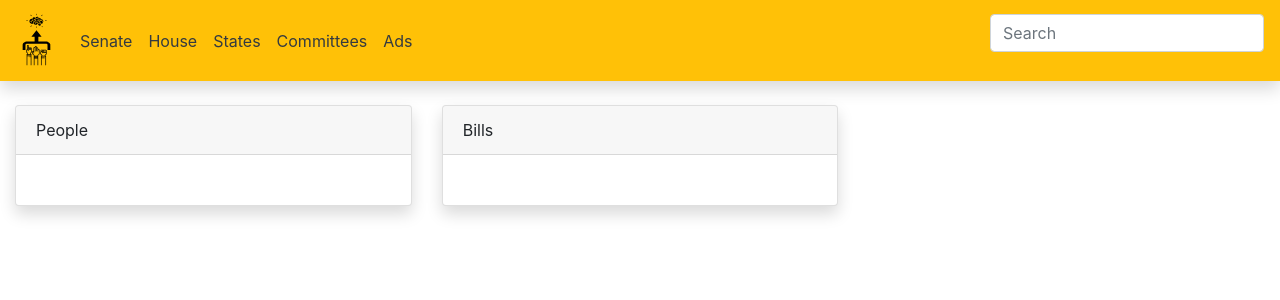
After one commit to OrangeHoopla/PoliAgg, a Django app: template Poly_Map/Landing/templates/Landing/search.html in a window 1280 px wide. The commit adds this page. Shown: the top 300 px of the page. Run offline with Django 3.2, Linux system fonts and the light colour scheme; the template is opened without the code that fills it, so the values that code supplies are empty; some libraries are stand-ins or nearby versions.

Commit message:
SEARCH: added search page and other things

```diff
--- a/Poly_Map/Landing/templates/Landing/navbar.html
+++ b/Poly_Map/Landing/templates/Landing/navbar.html
@@ -25,4 +25,13 @@
       </li>
     </ul>
   </div>
+
+
+  <form class="navbar-form navbar-left" method="GET" action="{% url 'search' %}">
+        <div class="form-group">
+          <input name="q" type="text" class="form-control" placeholder="Search" value="{{request.GET.q}}">
+        </div>
+
+      </form>
+
 </nav>
--- /dev/null
+++ b/Poly_Map/Landing/templates/Landing/search.html
@@ -0,0 +1,121 @@
+<!doctype html>
+<html lang="en">
+  <head>
+    <!-- Required meta tags -->
+    <meta charset="utf-8">
+    <meta name="viewport" content="width=device-width, initial-scale=1, shrink-to-fit=no">
+
+    <!-- Bootstrap CSS -->
+    <link rel="stylesheet" href="https://stackpath.bootstrapcdn.com/bootstrap/4.4.1/css/bootstrap.min.css" integrity="sha384-Vkoo8x4CGsO3+Hhxv8T/Q5PaXtkKtu6ug5TOeNV6gBiFeWPGFN9MuhOf23Q9Ifjh" crossorigin="anonymous">
+
+    <title>Hello, world!</title>
+    {% include 'navbar.html' %}
+
+        	<div class="row">
+&nbsp
+    	</div>
+
+  </head>
+  <body>
+  	<style>
+
+.list-group{
+    max-height: 400px;
+    margin-bottom: 10px;
+    overflow:scroll;
+    -webkit-overflow-scrolling: touch;
+}
+</style>
+  	{% load static %}
+
+  	    <div class="container-fluid">
+    	<div class="row">
+
+
+    		<div class="col-4">
+    			<div class="card shadow">
+    				<div class="card-header">
+    					People
+    				</div>
+
+    				<div class="card-body">
+					    	<div class="panel-body">
+						        <ul class="list-group">
+						        	{% for person in people %}
+
+						        		{% if person.house == 1 %}
+						        			{% with location="house" %}
+						        			<li class="list-group-item">
+								            	<a href="/{{location}}/{{person.first_name}},{{person.last_name}}">
+								            	{{person.first_name}} {{person.last_name}}
+								            	</a>
+						            		</li>
+						            		{% endwith %}
+
+						        		{% else %}
+						        			{% with location="senate" %}
+						        			<li class="list-group-item">
+								            	<a href="/{{location}}/{{person.first_name}},{{person.last_name}}">
+								            	{{person.first_name}} {{person.last_name}}
+								            	</a>
+						            		</li>
+						            		{% endwith %}
+
+						        		{% endif %}
+
+
+
+
+						            {% endfor %}
+
+						        </ul>
+						    </div>
+
+					  </div>
+
+  				</div>
+			</div>
+
+
+
+
+			<div class="col-4">
+    			<div class="card shadow">
+    				<div class="card-header">
+    					Bills
+    				</div>
+
+    				<div class="card-body">
+					    	<div class="panel-body">
+						        <ul class="list-group">
+						        	{% for bill in bills %}
+
+
+						        			<li class="list-group-item">
+								            	<a href="{{bill.link}}">
+								            	{{bill.name}} From {{bill.chamber}}
+								            	</a>
+						            		</li>
+
+
+
+						            {% endfor %}
+
+						        </ul>
+						    </div>
+
+					  </div>
+
+  				</div>
+			</div>
+
+
+
+
+
+
+    		</div>
+    		</div>
+
+    </body>
+</html>
--- a/Poly_Map/Landing/urls.py
+++ b/Poly_Map/Landing/urls.py
@@ -10,4 +10,5 @@ urlpatterns = [
     path('senate/<username>/',views.home2),
     path('state/<state>/',views.state),
     path('state/',views.statelist),
+    path('search/',views.search,name='search'),
 ]
--- a/Poly_Map/Poly_Map/settings.py
+++ b/Poly_Map/Poly_Map/settings.py
@@ -40,6 +40,7 @@ INSTALLED_APPS = [
     'django.contrib.sessions',
     'django.contrib.messages',
     'django.contrib.staticfiles',
+    'django_filters',
 ]
 
 MIDDLEWARE = [
```
Also changed, not shown: Poly_Map/Landing/filters.py (added, +7 -0 lines), Poly_Map/Landing/templates/Landing/senate.html (+11 -0 lines), Poly_Map/Landing/templates/Landing/state.html (+140 -0 lines), Poly_Map/Landing/templates/Landing/user-profile.html (+63 -0 lines), Poly_Map/Landing/views.py (+26 -2 lines).
